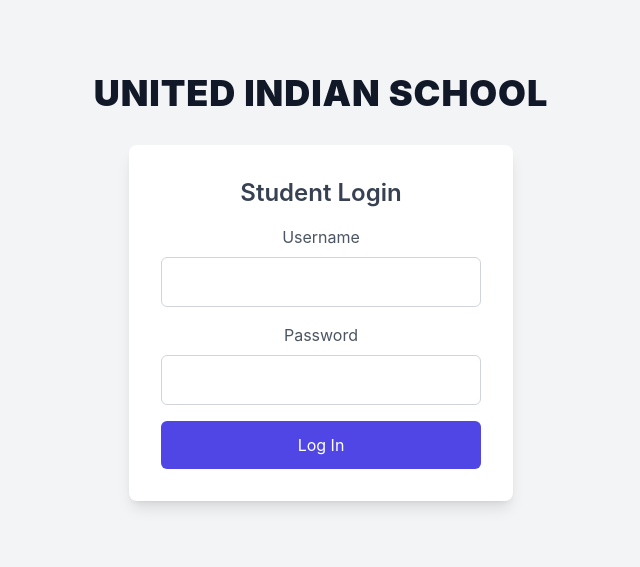
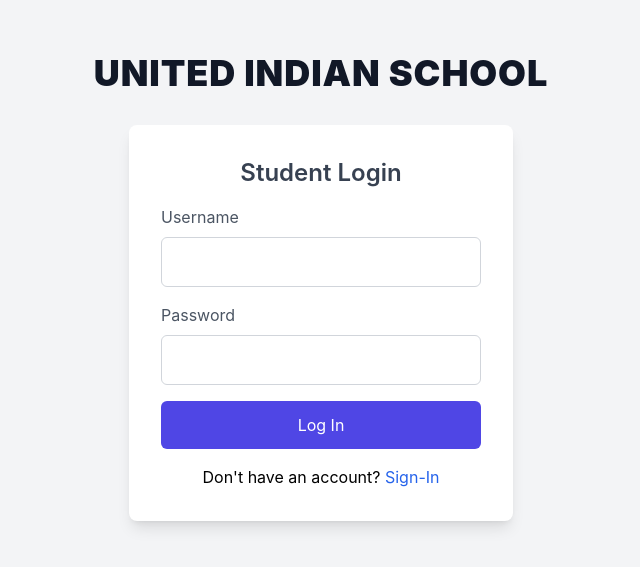
Before and after one commit to nikitha2000/student-app, a React (Create React App) app: page / in a window 1280 px wide. Shown: the part 113-680 px from the top of the page, without its empty margins (319-959 px from the left). Built offline with nearby package versions, Linux system fonts and the light colour scheme; data requests are answered from the project's data file.

Commit message:
sigin created

```diff
--- a/db.json
+++ b/db.json
@@ -2,23 +2,43 @@
   "users": [
     {
       "username": "nikitha",
+      "password": "123",
+      "id": "7ee9"
+    },
+    {
+      "username": "joemon",
+      "password": "456",
+      "id": "e4be"
+    },
+    {
+      "username": "rinta",
+      "password": "789",
+      "id": "ac23"
+    },
+    {
+      "username": "shaji",
+      "password": "2024",
+      "id": "39a5"
+    },
+    {
+      "username": "jolu",
+      "password": "decem",
+      "id": "1904"
+    },
+    {
+      "id": "c62a",
+      "username": "aleena",
+      "password": "2003"
+    },
+    {
+      "id": "aa7e",
+      "username": "baby",
       "password": "123"
     },
     {
-        "username": "joemon",
-        "password": "456"
-      },
-      {
-        "username": "rinta",
-        "password": "789"
-      },
-      {
-        "username": "shaji",
-        "password": "2024"
-      },
-      {
-        "username": "jolu",
-        "password": "decem"
+      "id": "696c",
+      "username": "ann",
+      "password": "may"
     }
   ]
 }
--- a/src/App.tsx
+++ b/src/App.tsx
@@ -1,12 +1,16 @@
 import React from "react";
+import { BrowserRouter as Router, Route, Routes } from "react-router-dom";
 import Login from "./pages/Login";
-import "./App.css";
+import SignIn from "./pages/SignIn";
 
 const App = () => {
   return (
-    <div className="text-center">
-      <Login />
-    </div>
+    <Router>
+      <Routes>
+        <Route path="/" element={<Login />} />
+        <Route path="/sign-in" element={<SignIn />} />
+      </Routes>
+    </Router>
   );
 };
 
--- /dev/null
+++ b/src/component/form.tsx
@@ -0,0 +1,73 @@
+import React, { useState } from "react";
+import {User} from "../type/user"
+
+interface FormProps {
+  onSubmit: (user: User) => void;
+  errorMessage: string;
+  isSubmitting: boolean;
+  buttonText: string;
+}
+
+const Form: React.FC<FormProps> = ({ onSubmit, errorMessage, isSubmitting, buttonText }) => {
+  const [username, setUsername] = useState<string>("");
+  const [password, setPassword] = useState<string>("");
+
+  const handleSubmit = (e: React.FormEvent) => {
+    e.preventDefault();
+    onSubmit({username, password});
+  };
+
+  const handleUsernameChange = (e: React.ChangeEvent<HTMLInputElement>) => {
+    setUsername(e.target.value);
+  };
+
+  const handlePasswordChange = (e: React.ChangeEvent<HTMLInputElement>) => {
+    setPassword(e.target.value);
+  };
+
+  return (
+    <form onSubmit={handleSubmit} className="space-y-4">
+      <div>
+        <label htmlFor="username" className="block text-gray-600">
+          Username
+        </label>
+        <input
+          type="text"
+          id="username"
+          value={username}
+          onChange={handleUsernameChange}
+          className="w-full p-3 mt-2 border border-gray-300 rounded-md focus:outline-none focus:ring-2 focus:ring-indigo-500"
+          required
+        />
+      </div>
+
+      <div>
+        <label htmlFor="password" className="block text-gray-600">
+          Password
+        </label>
+        <input
+          type="password"
+          id="password"
+          value={password}
+          onChange={handlePasswordChange}
+          className="w-full p-3 mt-2 border border-gray-300 rounded-md focus:outline-none focus:ring-2 focus:ring-indigo-500"
+          required
+        />
+      </div>
+
+      {errorMessage && (
+        <div className="text-red-600 text-center pt-2">{errorMessage}</div>
+      )}
+
+      <button
+        type="submit"
+        className="w-full p-3 mt-4 text-white bg-indigo-600 rounded-md hover:bg-indigo-700 focus:outline-none focus:ring-2 focus:ring-indigo-500"
+        disabled={isSubmitting}
+      >
+        {isSubmitting ? "Processing..." : buttonText}
+      </button>
+    </form>
+  );
+};
+
+export default Form;
--- a/src/pages/Login.tsx
+++ b/src/pages/Login.tsx
@@ -1,12 +1,14 @@
 import React, { useState, useEffect } from "react";
 import axios from "axios";
-import { User } from "../type/user";
+import { useNavigate } from "react-router-dom";
+import Form from "../component/form";
+import { User } from "../type/user"
 
 const Login = () => {
-  const [username, setUsername] = useState<string>("");
-  const [password, setPassword] = useState<string>("");
   const [errorMessage, setErrorMessage] = useState<string>("");
   const [users, setUsers] = useState<User[]>([]);
+  const [isSubmitting, setIsSubmitting] = useState<boolean>(false);
+  const navigate = useNavigate();
 
   useEffect(() => {
     const fetchUsers = async () => {
@@ -17,16 +19,14 @@
         console.error("Error fetching users:", error);
       }
     };
-
     fetchUsers();
   }, []);
 
-  const handleSubmit = (e: React.FormEvent) => {
-    e.preventDefault();
+  const handleSubmit = (user: User ) => {
+    setIsSubmitting(true);
 
-    const foundUser = users.find(
-      (user) => user.username === username && user.password === password
-    );
+    const { username, password } = user;
+    const foundUser = users.find((user) => user.username === username && user.password === password);
 
     if (foundUser) {
       alert("Login successful!");
@@ -34,66 +34,36 @@
     } else {
       setErrorMessage("Invalid username or password.");
     }
+
+    setIsSubmitting(false);
   };
 
-  const handleUsernameChange = (e: React.ChangeEvent<HTMLInputElement>) => {
-    setUsername(e.target.value);
-  };
-
-  const handlePasswordChange = (e: React.ChangeEvent<HTMLInputElement>) => {
-    setPassword(e.target.value);
+  const handleSignIn = () => {
+    navigate("/sign-in");
   };
 
   return (
     <div className="flex flex-col items-center justify-center h-screen bg-gray-100">
-      <h1 className="font-black text-4xl text-gray-900 pb-8 tracking-wide uppercase pb-8">
-        United Indian School
-      </h1>
+      <h1 className="font-black text-4xl text-gray-900 pb-8 tracking-wide uppercase">United Indian School</h1>
       <div className="w-full max-w-sm p-8 space-y-4 bg-white rounded-lg shadow-lg">
-        <h2 className="text-2xl font-semibold text-center text-gray-700">
-          Student Login
-        </h2>
-
-        <form onSubmit={handleSubmit} className="space-y-4">
-          <div>
-            <label htmlFor="username" className="block text-gray-600">
-              Username
-            </label>
-            <input
-              type="text"
-              id="username"
-              value={username}
-              onChange={handleUsernameChange}
-              className="w-full p-3 mt-2 border border-gray-300 rounded-md focus:outline-none focus:ring-2 focus:ring-indigo-500"
-              required
-            />
-          </div>
-
-          <div>
-            <label htmlFor="password" className="block text-gray-600">
-              Password
-            </label>
-            <input
-              type="password"
-              id="password"
-              value={password}
-              onChange={handlePasswordChange}
-              className="w-full p-3 mt-2 border border-gray-300 rounded-md focus:outline-none focus:ring-2 focus:ring-indigo-500"
-              required
-            />
-          </div>
-
-          {errorMessage && (
-            <div className="text-red-600 text-center pt-2">{errorMessage}</div>
-          )}
-
-          <button
-            type="submit"
-            className="w-full p-3 mt-4 text-white bg-indigo-600 rounded-md hover:bg-indigo-700 focus:outline-none focus:ring-2 focus:ring-indigo-500"
-          >
-            Log In
-          </button>
-        </form>
+        <h2 className="text-2xl font-semibold text-center text-gray-700">Student Login</h2>
+        <Form
+          onSubmit={handleSubmit}
+          errorMessage={errorMessage}
+          isSubmitting={isSubmitting}
+          buttonText="Log In"
+        />
+        <div className="text-center mt-4">
+          <p>
+            Don't have an account?{" "}
+            <span
+              className="text-blue-600 cursor-pointer"
+              onClick={handleSignIn}
+            >
+              Sign-In
+            </span>
+          </p>
+        </div>
       </div>
     </div>
   );
--- /dev/null
+++ b/src/pages/SignIn.tsx
@@ -0,0 +1,56 @@
+import React, { useState } from "react";
+import axios from "axios";
+import { useNavigate } from "react-router-dom";
+import Form from "../component/form";
+import {User} from "../type/user"
+
+const SignIn = () => {
+  const [errorMessage, setErrorMessage] = useState<string>("");
+  const [isSubmitting, setIsSubmitting] = useState<boolean>(false);
+  const navigate = useNavigate();
+
+  const handleSubmit = async (user: User ) => {
+    setIsSubmitting(true);
+
+    try {
+      const existingUserResponse = await axios.get(`http://localhost:3000/users?username=${user.username}`);
+      if (existingUserResponse.data.length > 0) {
+        setErrorMessage("Username is already taken. Please choose another.");
+        setIsSubmitting(false);
+        return;
+      }
+
+      const response = await axios.post("http://localhost:3000/users", {
+        username:user.username,
+        password:user.password,
+      });
+
+      if (response.status === 201) {
+        alert("User created successfully!");
+        navigate("/");
+      }
+    } catch (error) {
+      setErrorMessage("Error creating user. Please try again.");
+      console.error("Error creating user:", error);
+    }
+
+    setIsSubmitting(false);
+  };
+
+  return (
+    <div className="flex flex-col items-center justify-center h-screen bg-gray-100">
+      <h1 className="font-black text-4xl text-gray-900 pb-8 tracking-wide uppercase">United Indian School</h1>
+      <div className="w-full max-w-sm p-8 space-y-4 bg-white rounded-lg shadow-lg">
+        <h2 className="text-2xl font-semibold text-center text-gray-700">Create New User</h2>
+        <Form
+          onSubmit={handleSubmit}
+          errorMessage={errorMessage}
+          isSubmitting={isSubmitting}
+          buttonText="Create User"
+        />
+      </div>
+    </div>
+  );
+};
+
+export default SignIn;
```
Lines whose indentation alone changed are shown as unchanged.
